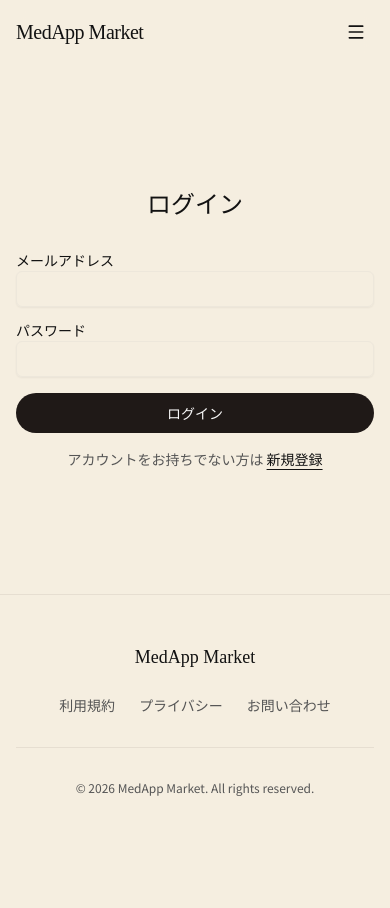
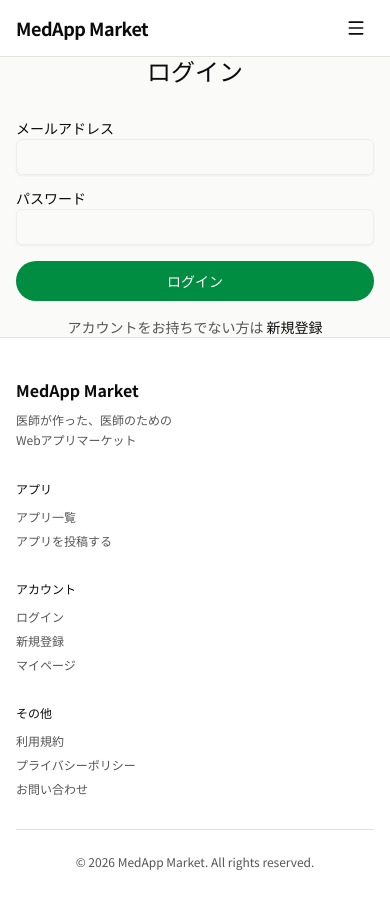
Before and after one commit to iwatatsu2/medapp-market, a Next.js app: page /auth/login in a window 390 px wide. Before the commit the page ends 844 px from the top, so only its background shows below. Built offline with nearby package versions, Linux system fonts and the light colour scheme.

Commit message:
Redesign: Antaa-inspired clean UI with green accent, hashtag filters, no text truncation

```diff
--- a/app/globals.css
+++ b/app/globals.css
@@ -4,39 +4,39 @@
 @custom-variant dark (&:is(.dark *));
 
 :root {
-  --background: oklch(0.95 0.02 85);
-  --foreground: oklch(0.18 0 0);
-  --card: oklch(0.98 0.015 85);
-  --card-foreground: oklch(0.18 0 0);
-  --popover: oklch(0.98 0.015 85);
-  --popover-foreground: oklch(0.18 0 0);
-  --primary: oklch(0.22 0.01 45);
-  --primary-foreground: oklch(0.98 0 0);
-  --secondary: oklch(0.92 0.02 85);
-  --secondary-foreground: oklch(0.22 0 0);
-  --muted: oklch(0.90 0.018 85);
+  --background: oklch(0.985 0.002 90);
+  --foreground: oklch(0.15 0 0);
+  --card: oklch(1 0 0);
+  --card-foreground: oklch(0.15 0 0);
+  --popover: oklch(1 0 0);
+  --popover-foreground: oklch(0.15 0 0);
+  --primary: oklch(0.55 0.17 155);
+  --primary-foreground: oklch(1 0 0);
+  --secondary: oklch(0.96 0.01 90);
+  --secondary-foreground: oklch(0.2 0 0);
+  --muted: oklch(0.95 0.005 90);
   --muted-foreground: oklch(0.45 0 0);
-  --accent: oklch(0.92 0.02 85);
-  --accent-foreground: oklch(0.22 0 0);
+  --accent: oklch(0.95 0.015 90);
+  --accent-foreground: oklch(0.2 0 0);
   --destructive: oklch(0.577 0.245 27.325);
   --destructive-foreground: oklch(0.98 0 0);
-  --border: oklch(0.86 0.02 85);
-  --input: oklch(0.93 0.018 85);
-  --ring: oklch(0.45 0 0);
+  --border: oklch(0.91 0.005 90);
+  --input: oklch(0.95 0.005 90);
+  --ring: oklch(0.55 0.17 155);
   --chart-1: oklch(0.646 0.222 41.116);
   --chart-2: oklch(0.6 0.118 184.704);
   --chart-3: oklch(0.398 0.07 227.392);
   --chart-4: oklch(0.828 0.189 84.429);
   --chart-5: oklch(0.769 0.188 70.08);
   --radius: 0.5rem;
-  --sidebar: oklch(0.94 0.02 85);
-  --sidebar-foreground: oklch(0.18 0 0);
-  --sidebar-primary: oklch(0.22 0.01 45);
-  --sidebar-primary-foreground: oklch(0.98 0 0);
-  --sidebar-accent: oklch(0.94 0.01 85);
-  --sidebar-accent-foreground: oklch(0.22 0 0);
-  --sidebar-border: oklch(0.88 0.01 85);
-  --sidebar-ring: oklch(0.45 0 0);
+  --sidebar: oklch(0.97 0.005 90);
+  --sidebar-foreground: oklch(0.15 0 0);
+  --sidebar-primary: oklch(0.55 0.17 155);
+  --sidebar-primary-foreground: oklch(1 0 0);
+  --sidebar-accent: oklch(0.95 0.01 90);
+  --sidebar-accent-foreground: oklch(0.2 0 0);
+  --sidebar-border: oklch(0.91 0.005 90);
+  --sidebar-ring: oklch(0.55 0.17 155);
 }
 
 @theme inline {
--- a/components/app-card.tsx
+++ b/components/app-card.tsx
@@ -1,6 +1,5 @@
 import Link from "next/link";
-import { AppWindow, ArrowUpRight } from "lucide-react";
-import { Badge } from "@/components/ui/badge";
+import { AppWindow } from "lucide-react";
 
 export interface AppData {
   id: string;
@@ -25,38 +24,42 @@ export function AppCard({ app }: AppCardProps) {
 
   return (
     <Link href={`/apps/${app.slug}`} className="group block">
-      <article className="overflow-hidden rounded-2xl bg-card transition-all hover:shadow-lg">
-        <div className="flex aspect-video items-center justify-center bg-muted">
-          <AppWindow className="size-10 text-muted-foreground/50" />
+      <article className="overflow-hidden rounded-lg border border-border bg-white transition-shadow hover:shadow-md">
+        {/* サムネイル */}
+        <div className="flex aspect-[16/10] items-center justify-center bg-gradient-to-br from-primary/5 to-primary/10">
+          <AppWindow className="size-12 text-primary/30" />
         </div>
 
-        <div className="p-5">
-          <div className="flex items-start justify-between gap-2">
-            <h3 className="font-serif text-lg font-medium text-foreground">
-              {app.name}
-            </h3>
-            <ArrowUpRight className="size-4 text-muted-foreground opacity-0 transition-opacity group-hover:opacity-100" />
+        {/* コンテンツ — テキスト途切れなし */}
+        <div className="p-4">
+          <div className="flex items-center gap-2">
+            <span className="rounded bg-primary/10 px-2 py-0.5 text-xs text-primary">
+              {isFree ? "無料" : `¥${app.price.toLocaleString()}`}
+            </span>
+            <span className="text-xs text-muted-foreground">
+              {app.category}
+            </span>
           </div>
 
-          <p className="mt-2 line-clamp-2 text-sm leading-relaxed text-muted-foreground">
+          <h3 className="mt-2 text-base font-medium leading-snug text-foreground">
+            {app.name}
+          </h3>
+
+          <p className="mt-1.5 text-sm leading-relaxed text-muted-foreground">
             {app.tagline}
           </p>
 
-          <div className="mt-4 flex items-center justify-between">
-            <Badge
-              variant="secondary"
-              className="rounded-full text-xs font-normal"
-            >
-              {app.category}
-            </Badge>
-            <span className="text-sm font-medium text-foreground">
-              {isFree ? "無料" : `¥${app.price.toLocaleString()}`}
+          <div className="mt-3 flex items-center gap-2 border-t border-border pt-3">
+            <div className="flex size-6 items-center justify-center rounded-full bg-muted text-xs font-medium text-muted-foreground">
+              {app.developer_name.charAt(0)}
+            </div>
+            <span className="text-xs text-muted-foreground">
+              {app.developer_name}
+            </span>
+            <span className="text-xs text-muted-foreground">
+              {app.developer_specialty}
             </span>
           </div>
-
-          <p className="mt-3 text-xs text-muted-foreground">
-            {app.developer_name}
-          </p>
         </div>
       </article>
     </Link>
--- a/components/app-grid.tsx
+++ b/components/app-grid.tsx
@@ -9,7 +9,11 @@ export function AppGrid() {
   const [selectedCategory, setSelectedCategory] = useState<string | null>(null);
 
   const filteredApps = selectedCategory
-    ? SEED_APPS.filter((app) => app.category === selectedCategory)
+    ? SEED_APPS.filter(
+        (app) =>
+          app.category === selectedCategory ||
+          app.category.includes(selectedCategory)
+      )
     : SEED_APPS;
 
   return (
@@ -20,27 +24,30 @@ export function AppGrid() {
       />
 
       <section id="apps" className="scroll-mt-20">
-        <div className="mx-auto max-w-7xl px-4 py-16 sm:px-6 sm:py-20 lg:px-8">
-          <div className="mb-10 flex items-baseline justify-between">
-            <h2 className="font-serif text-2xl font-medium text-foreground">
-              アプリ一覧
+        <div className="mx-auto max-w-7xl px-4 py-10 sm:px-6 sm:py-14 lg:px-8">
+          <div className="mb-6 flex items-baseline gap-3">
+            <h2 className="text-lg font-bold text-foreground">
+              {selectedCategory ? selectedCategory : "新着のアプリ"}
             </h2>
             {selectedCategory && (
-              <span className="text-sm text-muted-foreground">
-                {selectedCategory}
-              </span>
+              <button
+                onClick={() => setSelectedCategory(null)}
+                className="text-sm text-primary hover:underline"
+              >
+                すべて見る
+              </button>
             )}
           </div>
 
           {filteredApps.length > 0 ? (
-            <div className="grid gap-8 sm:grid-cols-2 lg:grid-cols-3">
+            <div className="grid gap-5 sm:grid-cols-2 lg:grid-cols-3">
               {filteredApps.map((app) => (
                 <AppCard key={app.id} app={app} />
               ))}
             </div>
           ) : (
-            <div className="rounded-2xl bg-card p-16 text-center">
-              <p className="text-muted-foreground">
+            <div className="rounded-lg border border-border bg-white p-12 text-center">
+              <p className="text-sm text-muted-foreground">
                 該当するアプリが見つかりませんでした
               </p>
             </div>
--- a/components/category-filter.tsx
+++ b/components/category-filter.tsx
@@ -1,6 +1,5 @@
 "use client";
 
-import { useState } from "react";
 import { ChevronDown } from "lucide-react";
 import { Button } from "@/components/ui/button";
 import {
@@ -9,8 +8,21 @@ import {
   CollapsibleTrigger,
 } from "@/components/ui/collapsible";
 import { cn } from "@/lib/utils";
+import { useState } from "react";
 
-const categories = {
+const popularTags = [
+  "研修医",
+  "総合診療",
+  "救急外来",
+  "糖尿病",
+  "感染症",
+  "循環器内科",
+  "プライマリケア",
+  "初期研修医向け",
+  "脳神経内科",
+];
+
+const allCategories = {
   内科系: [
     "内科",
     "消化器内科",
@@ -74,62 +86,77 @@ export function CategoryFilter({
   const [isOpen, setIsOpen] = useState(false);
 
   return (
-    <section className="border-y border-border/50">
-      <div className="mx-auto max-w-7xl px-4 py-5 sm:px-6 lg:px-8">
-        <Collapsible open={isOpen} onOpenChange={setIsOpen}>
-          <div className="flex items-center justify-between">
-            <div className="flex flex-wrap items-center gap-2">
+    <section className="border-b border-border bg-white">
+      <div className="mx-auto max-w-7xl px-4 sm:px-6 lg:px-8">
+        {/* ハッシュタグ横スクロール */}
+        <div className="flex items-center gap-2 overflow-x-auto py-3 [-ms-overflow-style:none] [scrollbar-width:none] [&::-webkit-scrollbar]:hidden">
           <button
             onClick={() => onCategoryChange(null)}
             className={cn(
-                  "rounded-full px-4 py-1.5 text-sm transition-colors",
+              "shrink-0 rounded-full border px-4 py-1.5 text-sm transition-colors",
               selectedCategory === null
-                    ? "bg-foreground text-background"
-                    : "bg-muted text-muted-foreground hover:text-foreground"
+                ? "border-primary bg-primary text-primary-foreground"
+                : "border-border bg-white text-muted-foreground hover:border-foreground/30 hover:text-foreground"
             )}
           >
             すべて
           </button>
-              {selectedCategory && (
-                <button className="rounded-full bg-foreground px-4 py-1.5 text-sm text-background">
-                  {selectedCategory}
+          {popularTags.map((tag) => (
+            <button
+              key={tag}
+              onClick={() => onCategoryChange(tag)}
+              className={cn(
+                "shrink-0 rounded-full border px-4 py-1.5 text-sm transition-colors",
+                selectedCategory === tag
+                  ? "border-primary bg-primary text-primary-foreground"
+                  : "border-border bg-white text-muted-foreground hover:border-foreground/30 hover:text-foreground"
+              )}
+            >
+              #{tag}
             </button>
-              )}
-            </div>
+          ))}
+
+          <Collapsible open={isOpen} onOpenChange={setIsOpen}>
             <CollapsibleTrigger asChild>
               <Button
                 variant="ghost"
                 size="sm"
-                className="gap-1 text-muted-foreground"
+                className="shrink-0 gap-1 text-sm text-muted-foreground"
               >
-                {isOpen ? "閉じる" : "カテゴリを選ぶ"}
+                診療科
                 <ChevronDown
                   className={cn(
-                    "size-4 transition-transform",
+                    "size-3.5 transition-transform",
                     isOpen && "rotate-180"
                   )}
                 />
               </Button>
             </CollapsibleTrigger>
+          </Collapsible>
         </div>
 
-          <CollapsibleContent className="mt-6">
-            <div className="grid gap-8 md:grid-cols-3">
-              {Object.entries(categories).map(([group, items]) => (
+        {/* 全カテゴリ展開 */}
+        <Collapsible open={isOpen} onOpenChange={setIsOpen}>
+          <CollapsibleContent>
+            <div className="grid gap-6 border-t border-border pb-6 pt-4 md:grid-cols-3">
+              {Object.entries(allCategories).map(([group, items]) => (
                 <div key={group}>
-                  <h3 className="mb-4 text-xs font-medium uppercase tracking-widest text-muted-foreground">
+                  <h3 className="mb-3 text-xs font-medium text-muted-foreground">
                     {group}
                   </h3>
-                  <div className="flex flex-wrap gap-2">
+                  <div className="flex flex-wrap gap-1.5">
                     {items.map((category) => (
                       <button
                         key={category}
-                        onClick={() => onCategoryChange(category)}
+                        onClick={() => {
+                          onCategoryChange(category);
+                          setIsOpen(false);
+                        }}
                         className={cn(
                           "rounded-full px-3 py-1 text-xs transition-colors",
                           selectedCategory === category
-                            ? "bg-foreground text-background"
-                            : "bg-muted text-muted-foreground hover:text-foreground"
+                            ? "bg-primary text-primary-foreground"
+                            : "bg-secondary text-muted-foreground hover:text-foreground"
                         )}
                       >
                         {category}
--- a/components/developer-cta.tsx
+++ b/components/developer-cta.tsx
@@ -4,22 +4,20 @@ import Link from "next/link";
 
 export function DeveloperCTA() {
   return (
-    <section id="developer" className="bg-card">
-      <div className="mx-auto max-w-7xl px-4 py-20 sm:px-6 sm:py-28 lg:px-8">
+    <section id="developer" className="bg-primary/5">
+      <div className="mx-auto max-w-7xl px-4 py-16 sm:px-6 sm:py-20 lg:px-8">
         <div className="mx-auto max-w-2xl text-center">
-          <h2 className="font-serif text-2xl font-medium tracking-tight text-foreground sm:text-3xl lg:text-4xl">
-            <span className="text-balance">
-              あなたのアプリも公開しませんか?
-            </span>
+          <h2 className="text-xl font-bold text-foreground sm:text-2xl">
+            あなたのアプリも公開しませんか？
           </h2>
-          <p className="mx-auto mt-6 max-w-xl text-pretty leading-relaxed text-muted-foreground">
+          <p className="mt-4 text-sm leading-relaxed text-muted-foreground">
             医師が作ったWebアプリを登録して、全国の医師に届けましょう。
+            <br className="hidden sm:block" />
             アプリストアの審査不要。Webアプリなら今すぐ公開できます。
           </p>
-          <div className="mt-10">
+          <div className="mt-8">
             <Button
               size="lg"
-              variant="outline"
               className="group gap-2 rounded-full px-8"
               asChild
             >
--- a/components/footer.tsx
+++ b/components/footer.tsx
@@ -2,34 +2,64 @@ import Link from "next/link";
 
 export function Footer() {
   return (
-    <footer className="border-t border-border/50">
-      <div className="mx-auto max-w-7xl px-4 py-12 sm:px-6 lg:px-8">
-        <div className="flex flex-col items-center justify-between gap-6 sm:flex-row">
-          <Link href="/" className="font-serif text-lg text-foreground">
+    <footer className="border-t border-border bg-white">
+      <div className="mx-auto max-w-7xl px-4 py-10 sm:px-6 lg:px-8">
+        <div className="grid gap-8 sm:grid-cols-2 lg:grid-cols-4">
+          <div>
+            <Link href="/" className="text-base font-bold text-foreground">
               MedApp Market
             </Link>
-          <nav className="flex items-center gap-6">
-            <Link
-              href="/terms"
-              className="text-sm text-muted-foreground transition-colors hover:text-foreground"
-            >
+            <p className="mt-2 text-xs leading-relaxed text-muted-foreground">
+              医師が作った、医師のための
+              <br />
+              Webアプリマーケット
+            </p>
+          </div>
+
+          <div>
+            <h3 className="text-xs font-medium text-foreground">アプリ</h3>
+            <nav className="mt-3 flex flex-col gap-2">
+              <Link href="/#apps" className="text-xs text-muted-foreground hover:text-foreground">
+                アプリ一覧
+              </Link>
+              <Link href="/auth/register" className="text-xs text-muted-foreground hover:text-foreground">
+                アプリを投稿する
+              </Link>
+            </nav>
+          </div>
+
+          <div>
+            <h3 className="text-xs font-medium text-foreground">アカウント</h3>
+            <nav className="mt-3 flex flex-col gap-2">
+              <Link href="/auth/login" className="text-xs text-muted-foreground hover:text-foreground">
+                ログイン
+              </Link>
+              <Link href="/auth/register" className="text-xs text-muted-foreground hover:text-foreground">
+                新規登録
+              </Link>
+              <Link href="/dashboard" className="text-xs text-muted-foreground hover:text-foreground">
+                マイページ
+              </Link>
+            </nav>
+          </div>
+
+          <div>
+            <h3 className="text-xs font-medium text-foreground">その他</h3>
+            <nav className="mt-3 flex flex-col gap-2">
+              <Link href="/terms" className="text-xs text-muted-foreground hover:text-foreground">
                 利用規約
               </Link>
-            <Link
-              href="/privacy"
-              className="text-sm text-muted-foreground transition-colors hover:text-foreground"
-            >
-              プライバシー
+              <Link href="/privacy" className="text-xs text-muted-foreground hover:text-foreground">
+                プライバシーポリシー
               </Link>
-            <Link
-              href="/contact"
-              className="text-sm text-muted-foreground transition-colors hover:text-foreground"
-            >
+              <Link href="/contact" className="text-xs text-muted-foreground hover:text-foreground">
                 お問い合わせ
               </Link>
             </nav>
           </div>
-        <div className="mt-8 border-t border-border/50 pt-8">
+        </div>
+
+        <div className="mt-8 border-t border-border pt-6">
           <p className="text-center text-xs text-muted-foreground">
             &copy; 2026 MedApp Market. All rights reserved.
           </p>
--- a/components/header.tsx
+++ b/components/header.tsx
@@ -13,29 +13,25 @@ import {
 
 export function Header() {
   return (
-    <header className="sticky top-0 z-50 bg-background/80 backdrop-blur-md">
-      <div className="mx-auto flex h-16 max-w-7xl items-center justify-between px-4 sm:px-6 lg:px-8">
-        <Link
-          href="/"
-          className="font-serif text-xl font-medium tracking-tight text-foreground"
-        >
-          MedApp Market
-        </Link>
+    <header className="sticky top-0 z-50 border-b border-border bg-white">
+      <div className="mx-auto flex h-14 max-w-7xl items-center justify-between px-4 sm:px-6 lg:px-8">
+        <div className="flex items-center gap-6">
+          <Link href="/" className="text-lg font-bold tracking-tight text-foreground">
+            MedApp Market
+          </Link>
+          <span className="hidden text-xs text-muted-foreground sm:block">
+            医師のためのWebアプリマーケット
+          </span>
+        </div>
 
-        <nav className="hidden items-center gap-8 md:flex">
-          <Link
-            href="/#apps"
-            className="text-sm text-muted-foreground transition-colors hover:text-foreground"
-          >
-            アプリ一覧
-          </Link>
-          <Link
-            href="/dashboard"
-            className="text-sm text-muted-foreground transition-colors hover:text-foreground"
-          >
-            マイページ
-          </Link>
-          <Button size="sm" className="rounded-full px-6" asChild>
+        <nav className="hidden items-center gap-1 md:flex">
+          <Button variant="ghost" size="sm" asChild>
+            <Link href="/#apps">アプリ一覧</Link>
+          </Button>
+          <Button variant="ghost" size="sm" asChild>
+            <Link href="/dashboard">マイページ</Link>
+          </Button>
+          <Button size="sm" className="ml-2 rounded-full bg-primary px-5 text-primary-foreground hover:bg-primary/90" asChild>
             <Link href="/auth/login">ログイン</Link>
           </Button>
         </nav>
@@ -49,18 +45,18 @@ export function Header() {
           </SheetTrigger>
           <SheetContent side="right" className="w-72">
             <SheetHeader>
-              <SheetTitle className="font-serif">メニュー</SheetTitle>
+              <SheetTitle>メニュー</SheetTitle>
             </SheetHeader>
-            <nav className="mt-8 flex flex-col gap-6">
+            <nav className="mt-8 flex flex-col gap-4">
               <Link
                 href="/#apps"
-                className="text-muted-foreground transition-colors hover:text-foreground"
+                className="text-sm text-muted-foreground transition-colors hover:text-foreground"
               >
                 アプリ一覧
               </Link>
               <Link
                 href="/dashboard"
-                className="text-muted-foreground transition-colors hover:text-foreground"
+                className="text-sm text-muted-foreground transition-colors hover:text-foreground"
               >
                 マイページ
               </Link>
--- a/components/hero.tsx
+++ b/components/hero.tsx
@@ -1,32 +1,24 @@
 import { Button } from "@/components/ui/button";
-import { ArrowRight } from "lucide-react";
 import Link from "next/link";
 
 export function Hero() {
   return (
-    <section className="relative">
-      <div className="mx-auto max-w-7xl px-4 py-28 sm:px-6 sm:py-36 lg:px-8 lg:py-44">
-        <div className="mx-auto max-w-4xl text-center">
-          <h1 className="font-serif text-4xl font-medium tracking-tight text-foreground sm:text-5xl lg:text-6xl">
-            <span className="text-balance">医師が作った、医師のための</span>
+    <section className="bg-white">
+      <div className="mx-auto max-w-7xl px-4 py-16 sm:px-6 sm:py-20 lg:px-8">
+        <div className="mx-auto max-w-3xl text-center">
+          <h1 className="text-2xl font-bold leading-tight text-foreground sm:text-3xl lg:text-4xl">
+            医師が作った、医師のための
             <br />
-            <span className="text-balance">Webアプリマーケット</span>
+            Webアプリマーケット
           </h1>
-          <p className="mx-auto mt-8 max-w-2xl text-pretty text-base leading-relaxed text-muted-foreground sm:text-lg">
+          <p className="mx-auto mt-4 max-w-xl text-sm leading-relaxed text-muted-foreground sm:text-base">
             臨床現場で本当に使えるツールを、現役医師が開発・公開。
             <br className="hidden sm:block" />
             ブラウザだけで動くWebアプリを見つけよう。
           </p>
-          <div className="mt-12 flex flex-col items-center justify-center gap-4 sm:flex-row">
-            <Button
-              size="lg"
-              asChild
-              className="group gap-2 rounded-full px-8"
-            >
-              <a href="#apps">
-                アプリを探す
-                <ArrowRight className="size-4 transition-transform group-hover:translate-x-1" />
-              </a>
+          <div className="mt-8 flex flex-col items-center justify-center gap-3 sm:flex-row">
+            <Button size="lg" asChild className="rounded-full px-8">
+              <a href="#apps">アプリを探す</a>
             </Button>
             <Button
               variant="outline"
```
Also changed, not shown: app/apps/[slug]/page.tsx (+36 -64 lines). Lines whose indentation alone changed are shown as unchanged.
